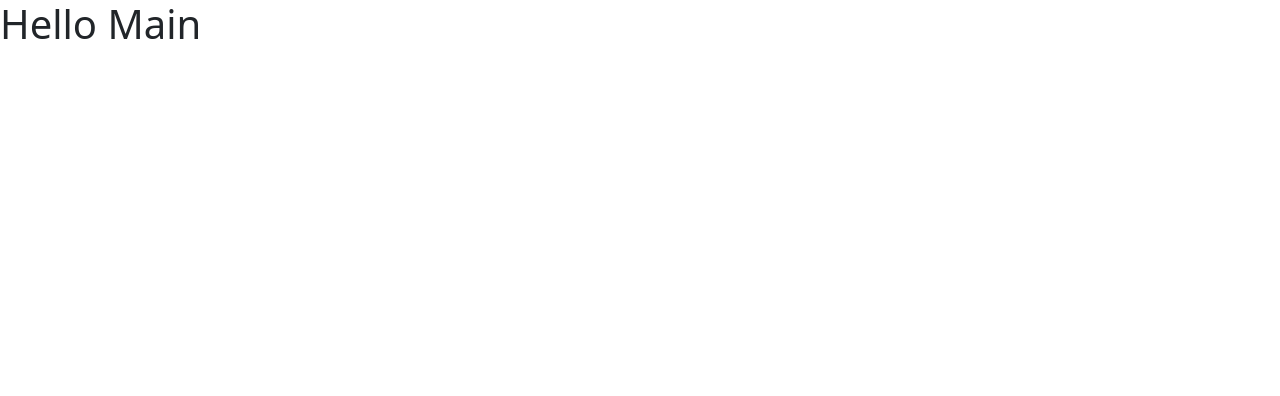
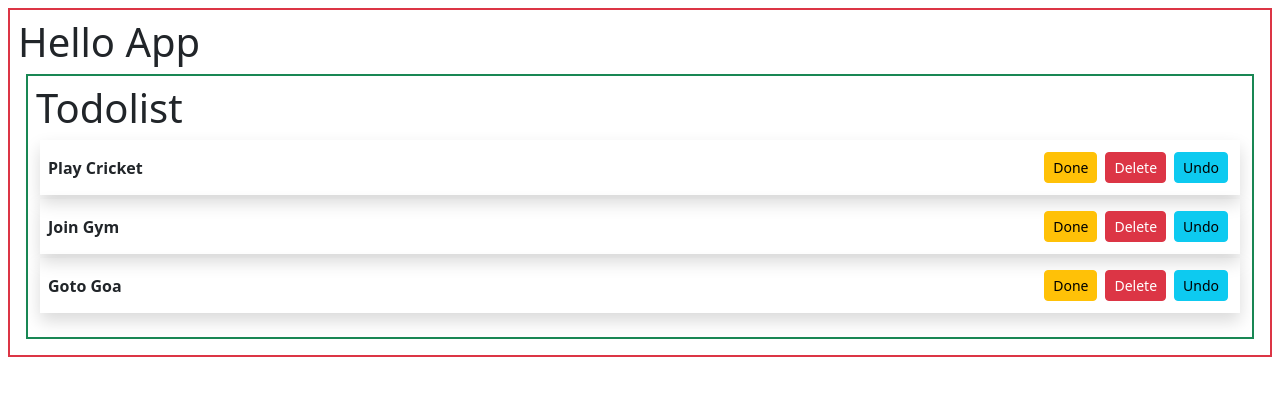
Before and after one commit to edupoly/FS2601, a React (Vite) app: page / in a window 1280 px wide. Shown: the top 396 px of the page. Built offline with nearby package versions, Linux system fonts and the light colour scheme.

Commit message:
refactored-todolist

```diff
--- a/src/App.jsx
+++ b/src/App.jsx
@@ -1,7 +1,10 @@
+import Todolist from "./Todolist";
+
 function App() {
   return (
-    <div>
-      <h1>Hello Main</h1>
+    <div className="border border-2 p-2 m-2 border-danger">
+      <h1>Hello App</h1>
+      <Todolist></Todolist>
     </div>
   );
 }
--- /dev/null
+++ b/src/Todo.jsx
@@ -0,0 +1,16 @@
+import React from "react";
+
+function Todo(props) {
+  return (
+    <li className="shadow m-1 p-2 d-flex align-items-center justify-content-between">
+      <b>{props.children}</b>
+      <div>
+        <button className="btn btn-warning btn-sm mx-1 my-1">Done</button>
+        <button className="btn btn-danger btn-sm mx-1 my-1">Delete</button>
+        <button className="btn btn-info btn-sm mx-1 my-1">Undo</button>
+      </div>
+    </li>
+  );
+}
+
+export default Todo;
--- /dev/null
+++ b/src/Todolist.jsx
@@ -0,0 +1,19 @@
+import React, { useState } from "react";
+import Todo from "./Todo";
+
+function Todolist() {
+  var [todos, setTodos] = useState(["Play Cricket", "Join Gym", "Goto Goa"]);
+
+  return (
+    <div className="border border-2 p-2 m-2 border-success">
+      <h1>Todolist</h1>
+      <ul className="p-0 list-unstyled">
+        {todos.map((todo) => {
+          return <Todo>{todo}</Todo>;
+        })}
+      </ul>
+    </div>
+  );
+}
+
+export default Todolist;
```
